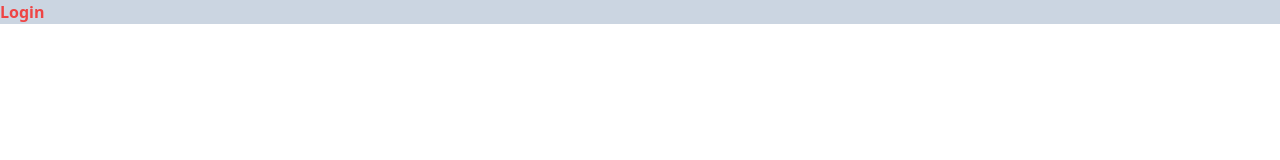
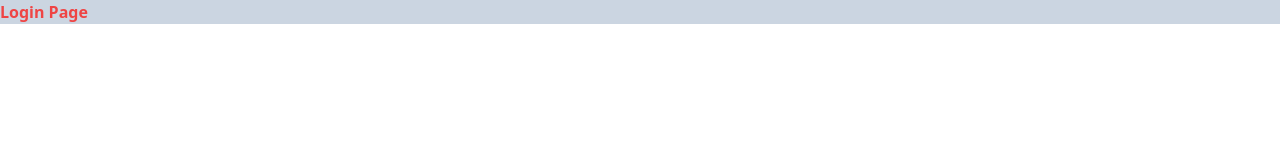
Before and after one commit to blueT52Hz/ToranoClone, a React (Vite) app: page / in a window 1280 px wide. Shown: the top 160 px of the page. Built offline with nearby package versions, Linux system fonts and the light colour scheme.

Commit message:
feat(WEB-11): thêm ci/cd deploy firebase

```diff
--- a/src/pages/Login.tsx
+++ b/src/pages/Login.tsx
@@ -2,14 +2,8 @@ import React from "react";
 
 const Login = () => {
   return (
-    <div
-      className="text-red-500 bg-slate-300 font-bold cursor-pointer"
-      onClick={() => {
-        console.log("aldfjasdhfkad");
-      }}
-      onChange={() => {}}
-    >
-      Login
+    <div className="text-red-500 bg-slate-300 font-bold cursor-pointer">
+      Login Page
     </div>
   );
 };
```
